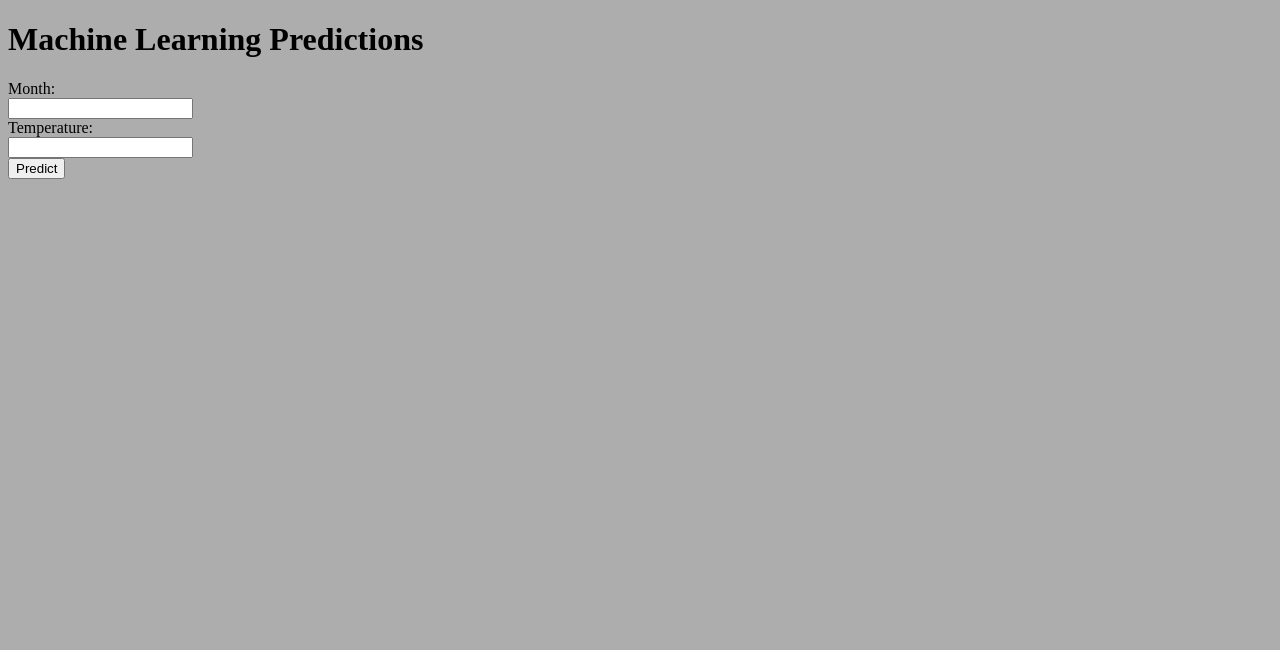
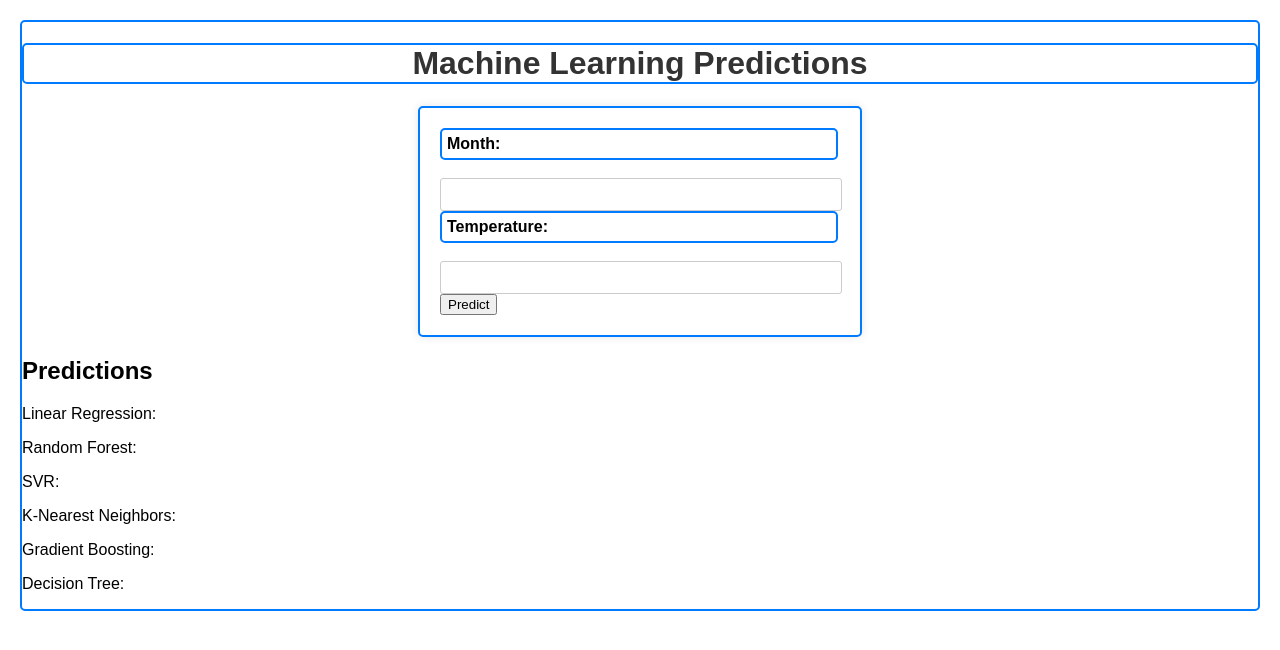
Before and after one commit to CMA-Projects/Machine-Learning-Caribou-Migration, a Flask app: page / in a window 1280 px wide. Shown: the top 650 px of the page. Run offline with Flask 3, Linux system fonts and the light colour scheme.

Commit message:
edited web app

```diff
--- a/Web App/static/styles.css
+++ b/Web App/static/styles.css
@@ -1,3 +1,42 @@
 body {
-    background-color: rgb(173, 173, 173);
+    border: 2px solid #007bff; /* Blue border */
+    border-radius: 5px; /* Rounded corners */
+    background-color: rgb(255, 255, 255);
+    font-family: Arial, Helvetica, sans-serif;
+    margin: 20px;
 }
+
+h1 {
+    border: 2px solid #007bff; /* Blue border */
+    border-radius: 5px; /* Rounded corners */
+    color: #333;
+    text-align: center;
+}
+
+form {
+    border: 2px solid #007bff; /* Blue border */
+    border-radius: 5px; /* Rounded corners */
+    background-color: #fff;
+    padding: 20px;
+    box-shadow: 0px 0px 10px rgba(0, 0, 0, 0.1);
+    max-width: 400px;
+    margin: auto;
+}
+
+label {
+    border: 2px solid #007bff; /* Blue border */
+    border-radius: 5px; /* Rounded corners */
+    display: block;
+    font-weight: bold;
+    margin: 0;
+    padding: 5px;
+    width: calc(100% - 16px); /* Same width as input minus padding */
+}
+
+input {
+    width: calc(100% - 16px); /* Same width as label minus padding */
+    padding: 8px;
+    margin: 0;
+    border: 1px solid #ccc;
+    border-radius: 3px;
+}
--- a/Web App/templates/index.html
+++ b/Web App/templates/index.html
@@ -18,7 +18,8 @@
         <button type="submit">Predict</button>
     </form>
 
-    <div id="results" class="result" style="display:none;">
+    <!--style="display:none;"-->
+    <div id="results" class="result" >
         <h2>Predictions</h2>
         <p id="linear">Linear Regression: </p>
         <p id="random_forest">Random Forest: </p>
@@ -27,5 +28,9 @@
         <p id="gradient_boosting">Gradient Boosting: </p>
         <p id="decision_tree">Decision Tree: </p>
     </div>
+
+    <!-- Link to the JS file -->
+    <script src="{{ url_for('static', filename='script.js') }}"></script>
+
 </body>
 </html>
```
